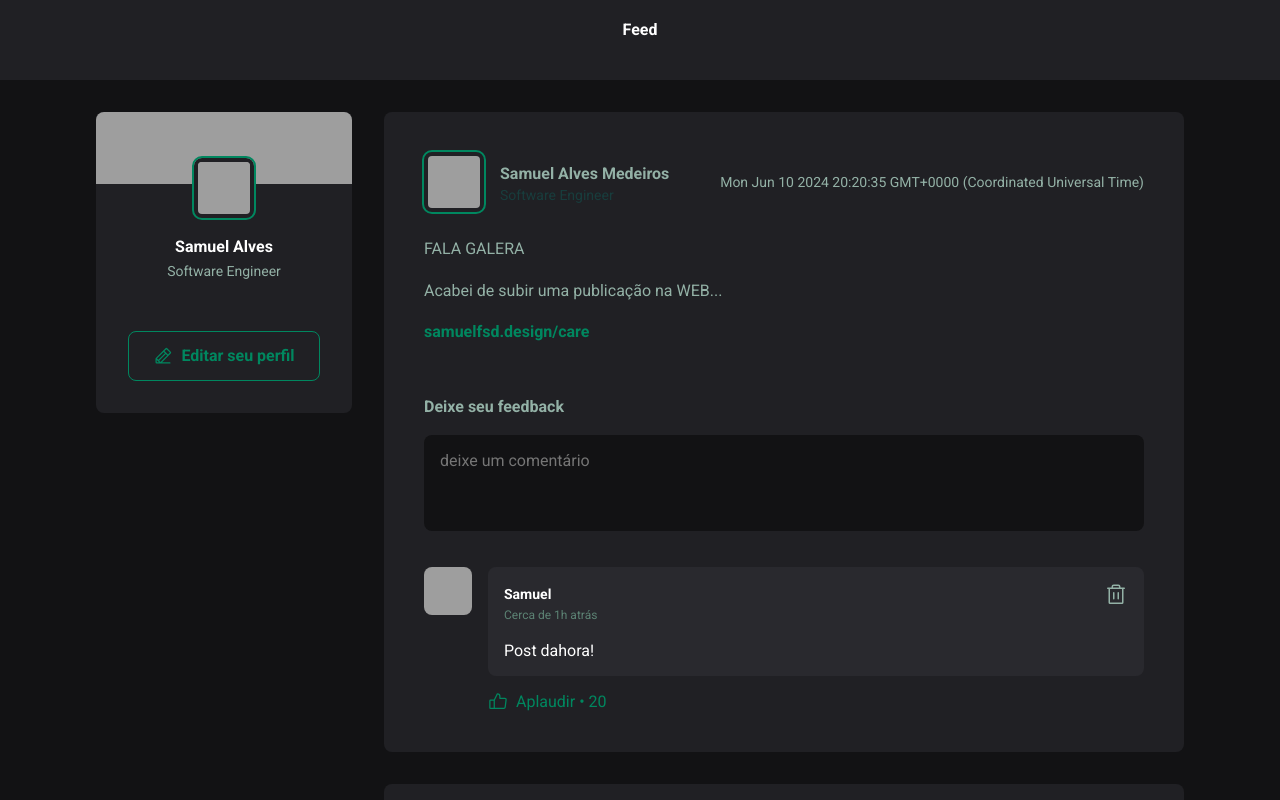
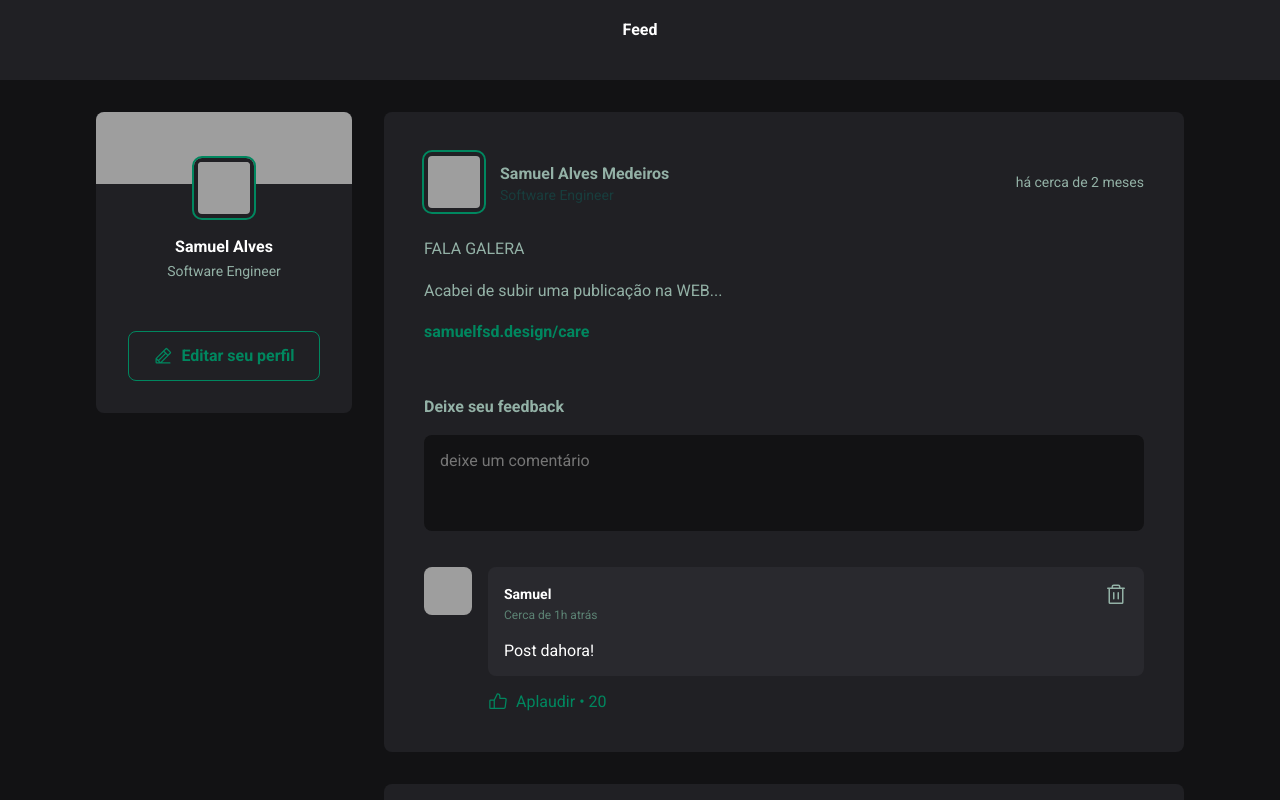
Before and after one commit to samuelfsd/fundamentals-react, a React (Vite) app: page / in a window 1280 px wide. Shown: the top 800 px of the page. Built offline with nearby package versions, Linux system fonts and the light colour scheme; grey boxes are pictures that could not be loaded.

Commit message:
feat: use date-fns in project

```diff
--- a/package.json
+++ b/package.json
@@ -11,6 +11,7 @@
   },
   "dependencies": {
     "@phosphor-icons/react": "^2.1.7",
+    "date-fns": "^3.6.0",
     "react": "^18.3.1",
     "react-dom": "^18.3.1"
   },
--- a/src/components/Post/index.tsx
+++ b/src/components/Post/index.tsx
@@ -1,4 +1,7 @@
 import { useState } from 'react'
+
+import { format, formatDistanceToNow } from 'date-fns'
+import { ptBR } from 'date-fns/locale/pt-BR'
 
 import styles from './styles.module.css'
 
@@ -33,6 +36,15 @@
     setNewCommentText('')
   }
 
+  const publishedDateFormatted = format(publishedAt, "d 'de' LLLL 'às' HH:mm'h'", {
+    locale: ptBR,
+  })
+
+  const publishedDateRelativeToNow = formatDistanceToNow(publishedAt, {
+    locale: ptBR,
+    addSuffix: true
+  })
+
   function handleNewCommentChange() {
     setNewCommentText(event.target.value)
   }
@@ -57,7 +69,7 @@
           </div>
         </div>
 
-        <time>{publishedAt.toString()}</time>
+        <time title={publishedDateFormatted} dateTime={publishedAt.toISOString()}>{publishedDateRelativeToNow}</time>
       </header>
 
       <div className={styles.content}>
```
Also changed, not shown: 1 other file (tests, documents, lock files or other folders).
